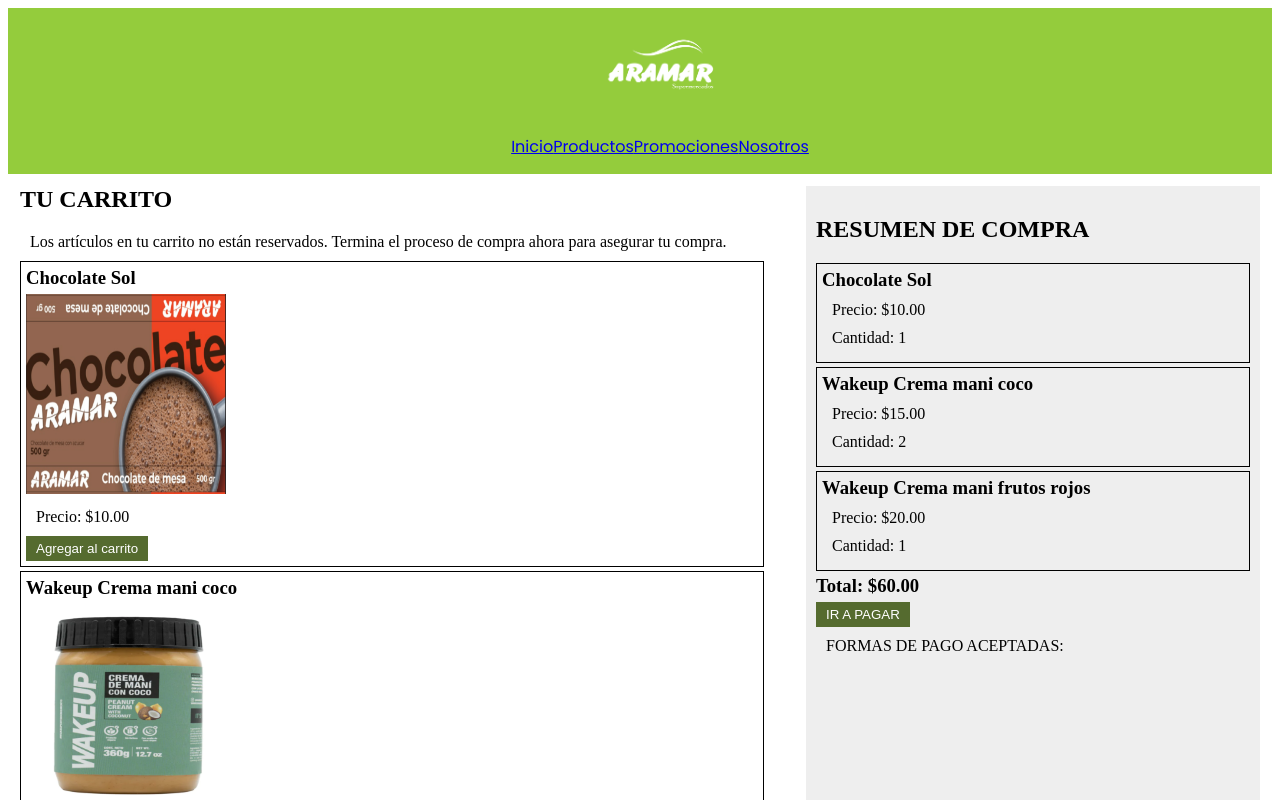
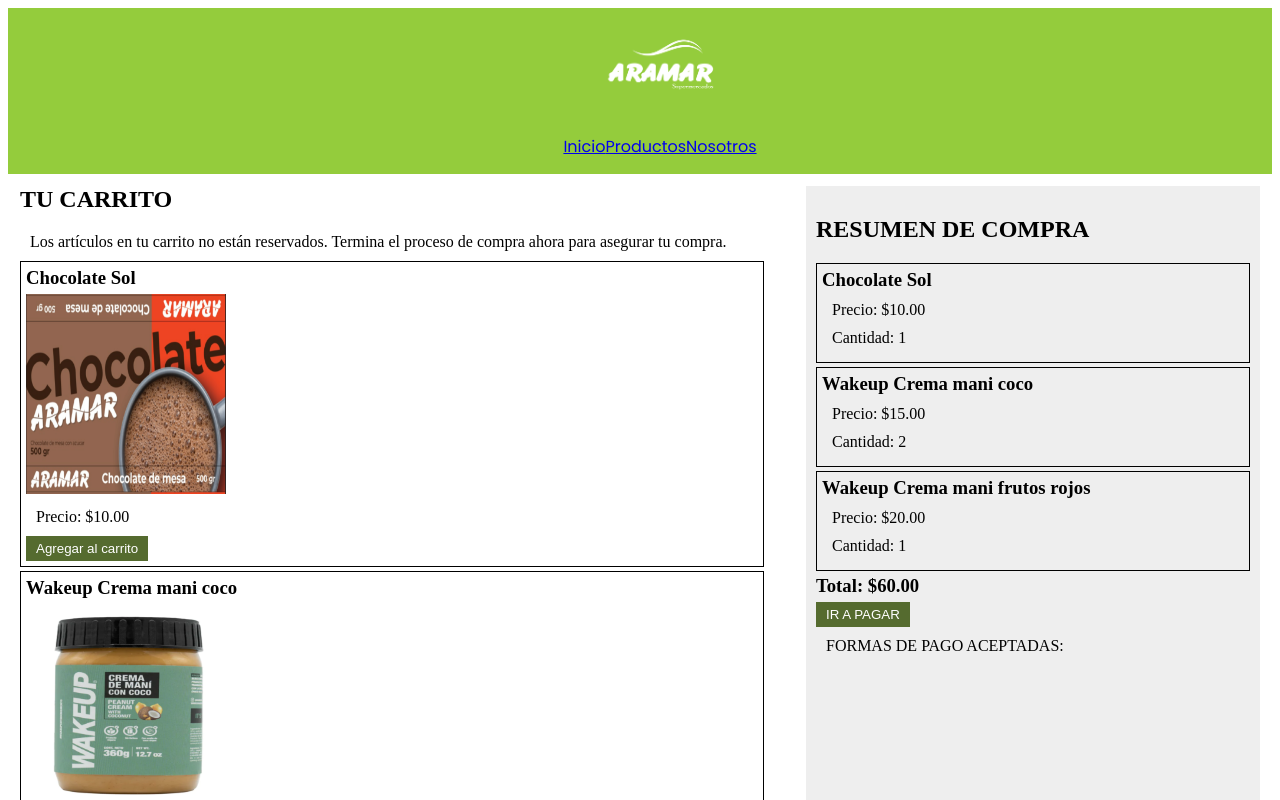
Before and after one commit to YesicaNaranjo/JavaScript-Aramar, a plain HTML site: page index.html in a window 1280 px wide. Shown: the top 800 px of the page. Drawn offline with Linux system fonts and the light colour scheme.

```diff
--- a/index.html
+++ b/index.html
@@ -27,9 +27,6 @@
                  </li>
                  <li class="nav-item">
                    <a class="nav-link active" aria-current="page" href="index.html">Productos</a>
-                 </li>
-                 <li class="nav-item">
-                   <a class="nav-link active" aria-current="page" href="index.html">Promociones</a>
                  </li>
                  <li class="nav-item">
                    <a class="nav-link active" aria-current="page" href="index.html">Nosotros</a>
```
